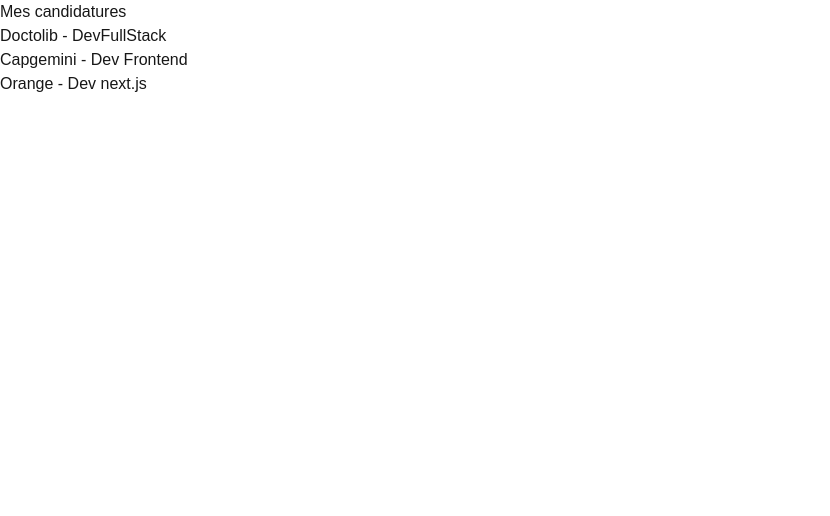
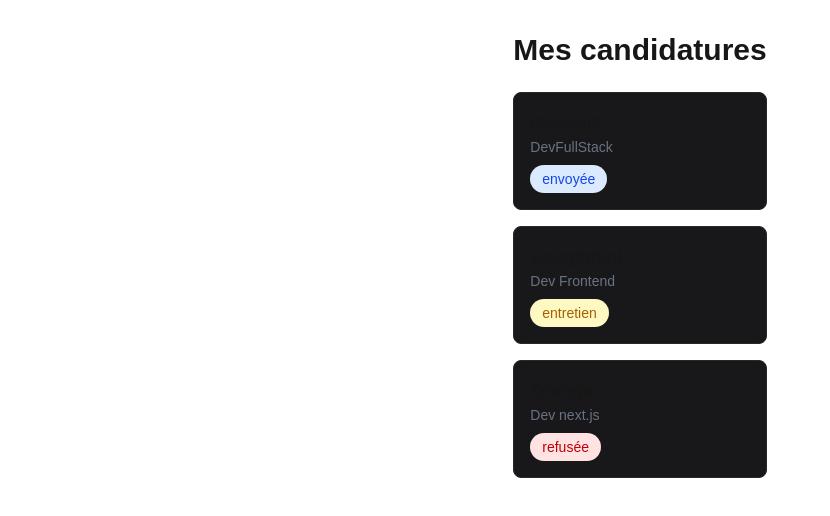
Before and after one commit to teizred/job-tracker, a Next.js app: page /candidatures in a window 1280 px wide. Shown: the top 516 px of the page, without its empty margins (0-830 px from the left). Built offline with nearby package versions, Linux system fonts and the light colour scheme.

Commit message:
Enhance candidatures display with status indicators and improved styling (tailwind)

```diff
--- a/app/candidatures/[id]/not-found.tsx
+++ b/app/candidatures/[id]/not-found.tsx
@@ -2,10 +2,10 @@
 
 export default function NotFound() {
   return (
-    <div>
-      <h1>Candidature introuvable 😕</h1>
-      <p>Cette candidature n'existe pas ou a été supprimée.</p>
-      <Link href="/candidatures">← Retour à mes candidatures</Link>
+    <div className="flex flex-col items-center justify-center h-screen bg-zinc-50 font-sans dark:bg-black">
+      <h1 className="text-3xl font-bold mb-6">Candidature introuvable 😕</h1>
+      <p className="text-lg mb-6">Cette candidature n'existe pas ou a été supprimée.</p>
+      <Link href="/candidatures" className="text-blue-500 hover:text-blue-700">← Retour à mes candidatures</Link>
     </div>
   )
 }
--- a/app/candidatures/[id]/page.tsx
+++ b/app/candidatures/[id]/page.tsx
@@ -1,4 +1,4 @@
-import { candidatures } from "@/lib/data";
+import { candidatures, couleurs } from "@/lib/data";
 import { notFound } from "next/navigation";
 import Link from "next/link";
 
@@ -13,11 +13,16 @@
         notFound();
     }
     return (
-        <div>
-            <h1>Candidature {candidature.entrprise}</h1>
-            <p>Poste: {candidature.poste}</p>
+        <div className="max-w-2xl mx-auto p-8 bg-zinc-900 rounded-lg border border-zinc-800">
+            <h1 className="text-3xl font-bold mb-6 text-white">Candidature {candidature.entreprise}</h1>
+            <p className="text-lg mb-6">Poste: {candidature.poste}</p>
+            <span
+                className={`inline-block mt-2 px-3 py-1 rounded-full text-sm font-semibold ${couleurs[candidature.status]}`}
+            >
+                {candidature.status}
+            </span>
 
-            <Link href="/candidatures"> Retour </Link>
+            <Link href="/candidatures" className="text-blue-500 hover:text-blue-700 mt-6"> Retour </Link>
         </div>
     )
 }
--- a/app/candidatures/page.tsx
+++ b/app/candidatures/page.tsx
@@ -1,16 +1,29 @@
-import { candidatures } from "@/lib/data";
-import Link from "next/link";
+import { candidatures, couleurs } from "@/lib/data"
+import Link from "next/link"
+
+
 
 export default function Page() {
   return (
-        <div>
-            <h1> Mes candidatures</h1>
+    <div className="max-w-2xl mx-auto p-8">
+      <h1 className="text-3xl font-bold mb-6">Mes candidatures</h1>
 
-            <ul>
+      <ul className="flex flex-col gap-4">
         {candidatures.map((candidature) => (
-                    <li key={candidature.id}> <Link href={`/candidatures/${candidature.id}`}>
-                        {candidature.entrprise} - {candidature.poste}
-                        </Link></li>
+          <li key={candidature.id}>
+            <Link
+              href={`/candidatures/${candidature.id}`}
+              className="block p-4 border border-zinc-800 rounded-lg bg-zinc-900 hover:bg-zinc-800 transition-colors"
+            >
+              <p className="text-lg font-semibold">{candidature.entreprise}</p>
+              <p className="text-sm text-gray-500">{candidature.poste}</p>
+              <span
+                className={`inline-block mt-2 px-3 py-1 rounded-full text-sm ${couleurs[candidature.status]}`}
+              >
+                {candidature.status}
+              </span>
+            </Link>
+          </li>
         ))}
       </ul>
     </div>
--- a/lib/data.ts
+++ b/lib/data.ts
@@ -1,5 +1,12 @@
 export const candidatures = [
-    {id : "1", entrprise: "Doctolib", poste: "DevFullStack"},
-    {id : "2", entrprise: "Capgemini", poste: "Dev Frontend"},
-    {id : "3", entrprise: "Orange", poste: "Dev next.js"},
+    {id : "1", entreprise: "Doctolib", poste: "DevFullStack", status: "envoyée"},
+    {id : "2", entreprise: "Capgemini", poste: "Dev Frontend", status: "entretien"},
+    {id : "3", entreprise: "Orange", poste: "Dev next.js", status: "refusée"},
 ];
+
+export const couleurs: Record<string, string> = {
+    "envoyée": "bg-blue-100 text-blue-700",
+    "entretien": "bg-yellow-100 text-yellow-700",
+    "refusée": "bg-red-100 text-red-700",
+    "acceptée": "bg-green-100 text-green-700",
+};
```
Lines whose indentation alone changed are shown as unchanged.
